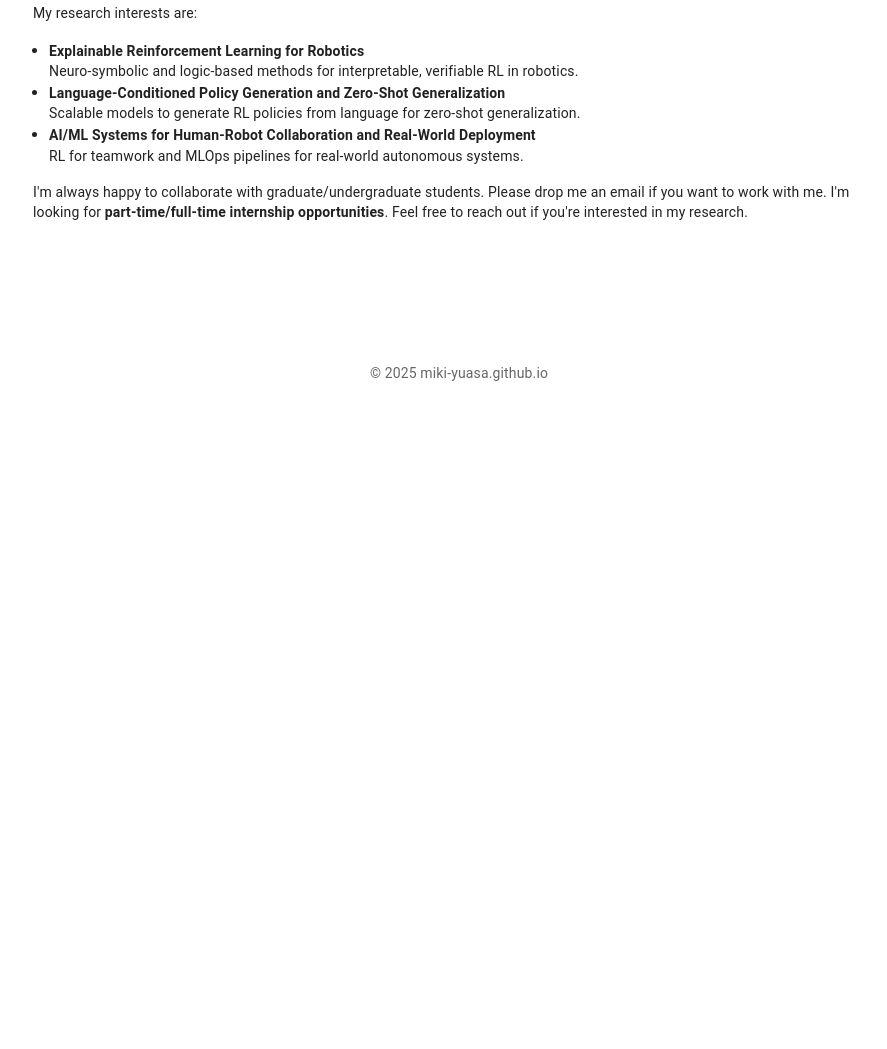
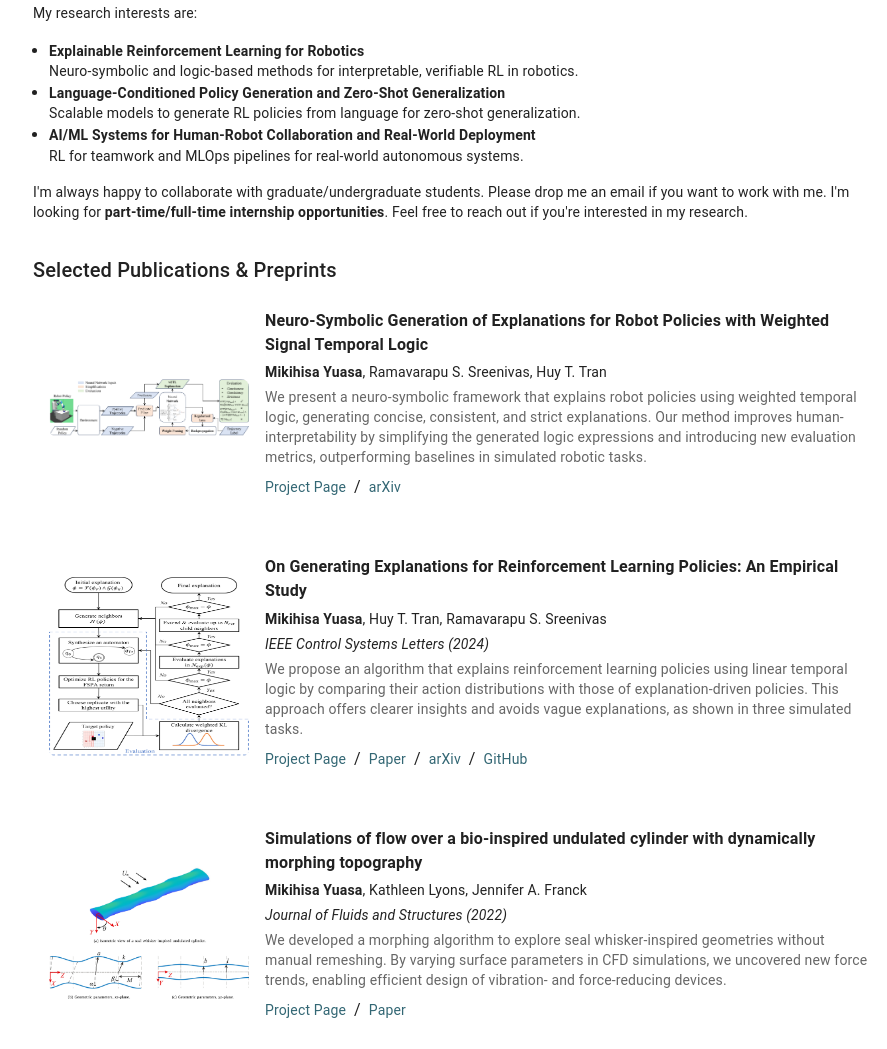
Before and after one commit to miki-yuasa/miki-yuasa.github.io, a React app in the folder next/: page / in a window 1280 px wide. Shown: the part 401-1450 px from the top of the page, without its empty margins (181-1068 px from the left). Before the commit the page ends 800 px from the top, so only its background shows below. Built offline with nearby package versions, Linux system fonts and the light colour scheme; some packages are replaced by stand-ins of ours; what @mui/material-nextjs would draw is missing.

Commit message:
feat: implement the  project cards

```diff
--- a/next/src/app/page.tsx
+++ b/next/src/app/page.tsx
@@ -9,7 +9,8 @@ import {
   MediaButton,
   MediaButtonProps,
 } from "../components/Buttons/MediaButton";
-// import { ProjectCards } from "../components/Lists/ProjectCards";
+import { ProjectCards } from "../components/Lists/ProjectCards";
+import { getAllDirPosts, ResearchPost } from "../lib/mdx";
 
 const linkStyle = {
   underline: "hover" as const,
@@ -33,6 +34,23 @@ const mediaLinks: MediaButtonProps[] = [
 ];
 
 export default function Home() {
+  // Get research posts from contents/research
+  const researchPosts = getAllDirPosts<ResearchPost>("contents/research");
+
+  console.log("Research Posts:", researchPosts);
+
+  // Map ResearchPost[] to ProjectProps[] for ProjectCards
+  const projectCardsData = researchPosts.map((post) => ({
+    title: post.title,
+    slug: "research/" + post.slug,
+    date: post.date,
+    abstract: post.abstract,
+    links: post.links,
+    venue: post.venue || "",
+    authors: post.authors,
+    featuredImage: post.featuredImage,
+  }));
+
   return (
     <>
       <SEO title="Home" description="Welcome to my personal website!" />
@@ -152,6 +170,13 @@ export default function Home() {
           reach out if you're interested in my research.
         </Typography>
       </Box>
+      {/* ProjectCards for research posts */}
+      <Box sx={{ mt: 4 }}>
+        <Typography variant="h6" gutterBottom>
+          Selected Publications & Preprints
+        </Typography>
+        <ProjectCards projects={projectCardsData} />
+      </Box>
     </>
   );
 }
--- a/next/src/components/Lists/ProjectCards.tsx
+++ b/next/src/components/Lists/ProjectCards.tsx
@@ -1,6 +1,6 @@
 import React from "react";
+import Image from "next/image";
 import { Box, Card, CardContent, Typography, Link } from "@mui/material";
-// import { GatsbyImage, getImage, ImageDataLike } from "gatsby-plugin-image";
 
 import { AuthorProps, LinkProps } from "../../types";
 
@@ -12,11 +12,7 @@ export type ProjectProps = {
   links: LinkProps;
   venue: string;
   authors: AuthorProps[];
-  featuredImage: {
-    childImageSharp: {
-      gatsbyImageData: string;
-    };
-  };
+  featuredImage: string;
 };
 
 const linkStyle = {
@@ -41,7 +37,7 @@ export const ProjectCards: React.FC<{
             minHeight: 180,
           }}
         >
-          {project.featuredImage?.childImageSharp?.gatsbyImageData && (
+          {project.featuredImage && (
             <Link
               href={project.slug}
               underline="none"
@@ -67,20 +63,19 @@ export const ProjectCards: React.FC<{
                   justifyContent: "center",
                 }}
               >
-                {/* <GatsbyImage
-                  image={
-                    getImage(
-                      project.featuredImage.childImageSharp.gatsbyImageData
-                    )!
-                  }
+                <Image
+                  src={project.featuredImage}
                   alt={project.title + " featured"}
                   style={{
                     borderRadius: 8,
                     maxHeight: "180px",
                     maxWidth: "300px",
                     width: "100%",
+                    height: "auto",
                   }}
-                /> */}
+                  width={300}
+                  height={180}
+                />
               </Box>
             </Link>
           )}
--- a/next/src/lib/mdx.ts
+++ b/next/src/lib/mdx.ts
@@ -61,6 +61,7 @@ export function getPostBySlug<T extends Post>(
     `${realSlug}`,
     `${realSlug}.mdx`
   );
+  console.log("Reading post from:", fullPath);
   const fileContents = fs.readFileSync(fullPath, "utf8");
   const { data, content } = matter(fileContents);
 
@@ -69,13 +70,17 @@ export function getPostBySlug<T extends Post>(
 
 export function getDirPostSlugs(postsDirectory: string): string[] {
   const files = fs.readdirSync(join(process.cwd(), postsDirectory));
-  return files
-    .filter((file) => file.endsWith(".md") || file.endsWith(".mdx"))
-    .map((file) => file.replace(/\.mdx?$/, ""));
+  console.log("Files in directory:", files);
+  return (
+    files
+      // .filter((file) => file.endsWith(".md") || file.endsWith(".mdx"))
+      .map((file) => file.replace(/\.mdx?$/, ""))
+  );
 }
 
 export function getAllDirPosts<T extends Post>(postsDirectory: string): T[] {
   const slugs = getDirPostSlugs(postsDirectory);
+  console.log("Post slugs:", slugs);
   const posts = slugs
     .map((slug) => getPostBySlug(postsDirectory, slug))
     .sort((a, b) => new Date(b.date).getTime() - new Date(a.date).getTime());
```
